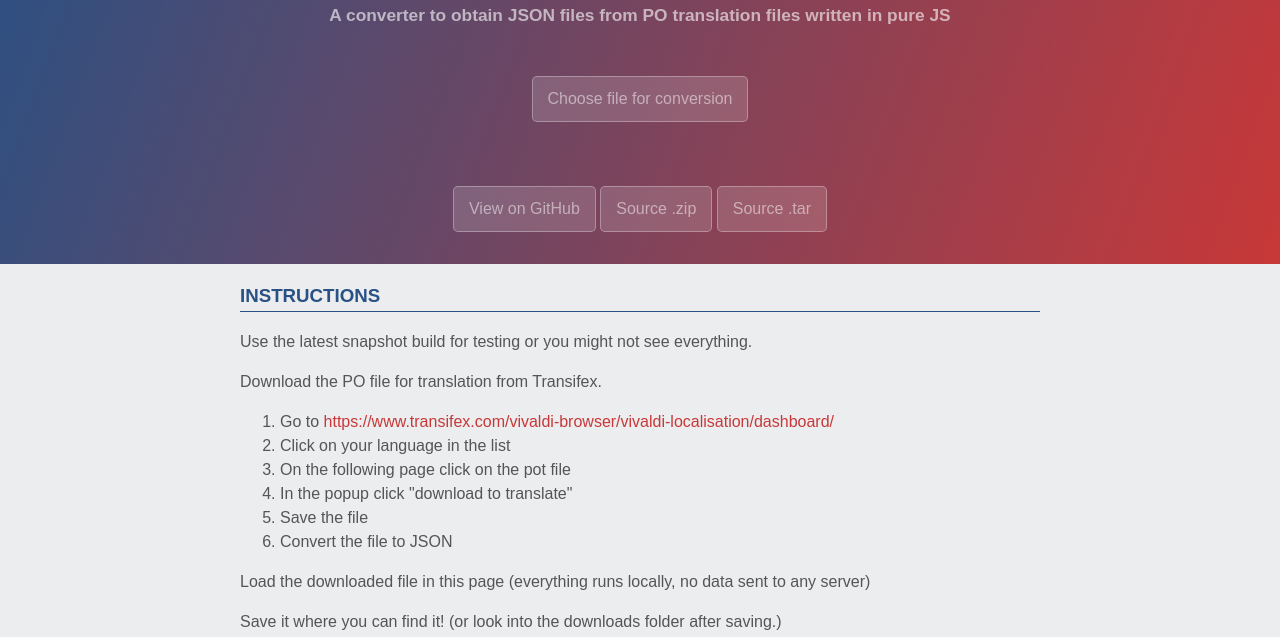
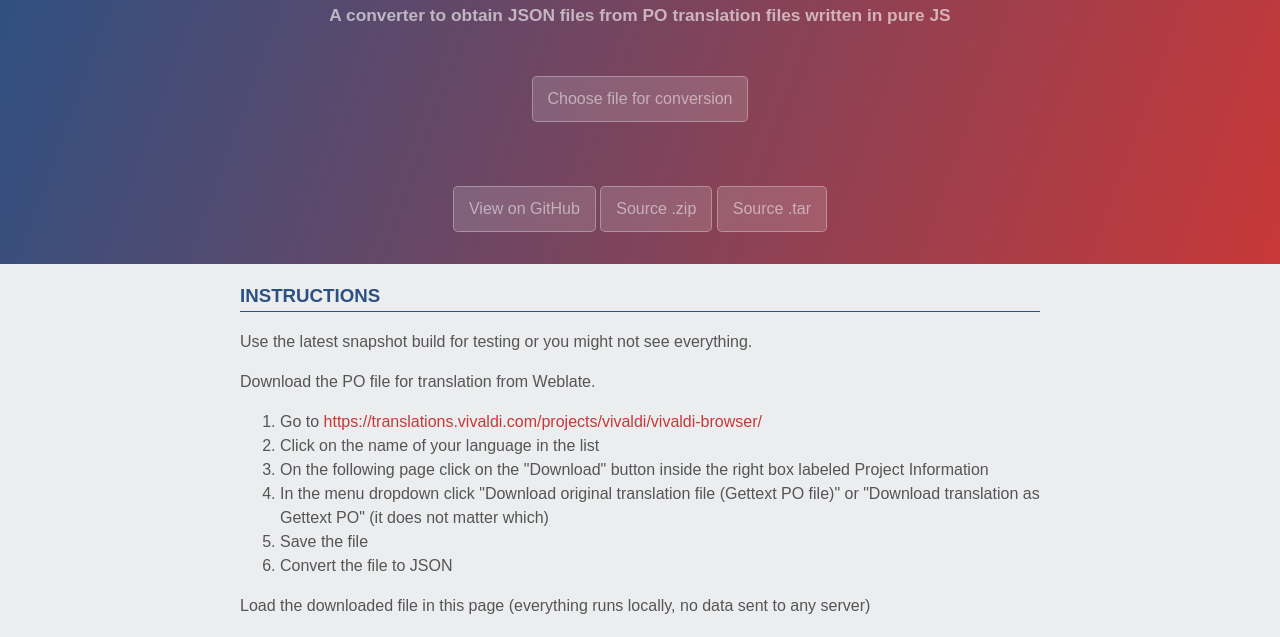
Before and after one commit to An-dz/PurePO2JSON, a plain HTML site: page index.html in a window 1280 px wide. Shown: the part 155-792 px from the top of the page. Drawn offline with Linux system fonts and the light colour scheme.

Commit message:
Updated instructions to Weblate

```diff
--- a/index.html
+++ b/index.html
@@ -35,12 +35,12 @@
 		</div>
 		<h3>Instructions</h3>
 		<p>Use the latest snapshot build for testing or you might not see everything.</p>
-		<p>Download the PO file for translation from Transifex.</p>
+		<p>Download the PO file for translation from Weblate.</p>
 		<ol>
-			<li>Go to <a href="https://www.transifex.com/vivaldi-browser/vivaldi-localisation/dashboard/">https://www.transifex.com/vivaldi-browser/vivaldi-localisation/dashboard/</a></li>
-			<li>Click on your language in the list</li>
-			<li>On the following page click on the pot file</li>
-			<li>In the popup click "download to translate"</li>
+			<li>Go to <a href="https://translations.vivaldi.com/projects/vivaldi/vivaldi-browser/">https://translations.vivaldi.com/projects/vivaldi/vivaldi-browser/</a></li>
+			<li>Click on the name of your language in the list</li>
+			<li>On the following page click on the "Download" button inside the right box labeled Project Information</li>
+			<li>In the menu dropdown click "Download original translation file (Gettext PO file)" or "Download translation as Gettext PO" (it does not matter which)</li>
 			<li>Save the file</li>
 			<li>Convert the file to JSON</li>
 		</ol>
```
